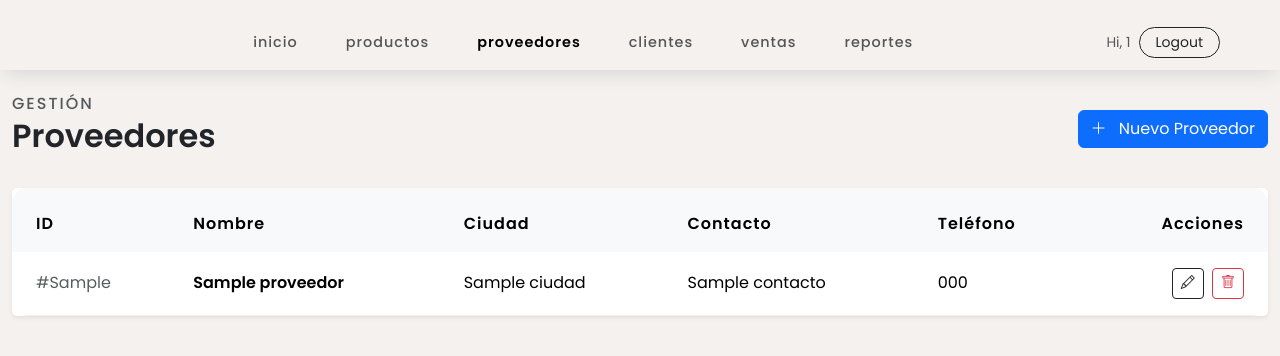
After one commit to noeEdwin/Fruteria_Flask, a Flask app: page /proveedores in a window 1280 px wide. The commit adds this page. Shown: the top 356 px of the page. Run offline with Flask 3, Linux system fonts and the light colour scheme; a user stored in the database is signed in; a database or web service that is not in the repository returns one stand-in record (values such as "Sample title"); some libraries are stand-ins or nearby versions; some web fonts are replaced.

Commit message:
Modulo proveedores version 1.0

```diff
--- a/app/__init__.py
+++ b/app/__init__.py
@@ -32,4 +32,7 @@ def create_app():
     from app.routes.clientes import clientes_bp
     app.register_blueprint(clientes_bp)
 
+    from app.routes.proveedores import proveedores_bp
+    app.register_blueprint(proveedores_bp)
+
     return app
--- /dev/null
+++ b/app/models/proveedor.py
@@ -0,0 +1,75 @@
+from config.db import get_cursor
+
+def get_all_providers():
+    with get_cursor() as cur:
+        cur.execute("SELECT * FROM proveedor ORDER BY id_p")
+        return cur.fetchall()
+
+def get_provider_by_id(id_p):
+    with get_cursor() as cur:
+        cur.execute("SELECT * FROM proveedor WHERE id_p = %s", (id_p,))
+        return cur.fetchone()
+
+def get_next_provider_id():
+    with get_cursor() as cur:
+        cur.execute("SELECT COALESCE(MAX(id_p), 1999) + 1 as next_id FROM proveedor")
+        return cur.fetchone()['next_id']
+
+def add_provider(data):
+    with get_cursor() as cur:
+        id_p = get_next_provider_id()
+        cur.execute("""
+            INSERT INTO proveedor (id_p, nombre, ciudad, contacto, tel_contacto)
+            VALUES (%s, %s, %s, %s, %s)
+        """, (id_p, data['nombre'], data['ciudad'], data['contacto'], data['tel_contacto']))
+        return id_p
+
+def update_provider(id_p, data):
+    with get_cursor() as cur:
+        cur.execute("""
+            UPDATE proveedor
+            SET nombre=%s, ciudad=%s, contacto=%s, tel_contacto=%s
+            WHERE id_p=%s
+        """, (data['nombre'], data['ciudad'], data['contacto'], data['tel_contacto'], id_p))
+
+def delete_provider(id_p):
+    """
+    Elimina un proveedor solo si no está en uso.
+    Lanza una excepción personalizada si está en uso.
+    """
+    usage = check_provider_in_use(id_p)
+    if usage['in_use']:
+        reasons = []
+        if usage['compras'] > 0:
+            reasons.append(f"{usage['compras']} compra(s)")
+        if usage['productos'] > 0:
+            reasons.append(f"{usage['productos']} producto(s) asociado(s)")
+
+        message = f"No se puede eliminar el proveedor porque está asociado a: {', '.join(reasons)}"
+        raise ValueError(message)
+
+    with get_cursor() as cur:
+        cur.execute("DELETE FROM proveedor WHERE id_p = %s", (id_p,))
+
+def check_provider_in_use(id_p):
+    """
+    Verifica si un proveedor está siendo usado en compras o tiene productos asociados.
+    """
+    with get_cursor() as cur:
+        # Verificar en compra
+        cur.execute("SELECT COUNT(*) as count FROM compra WHERE id_p = %s", (id_p,))
+        compras_count = cur.fetchone()['count']
+
+        # Verificar en producto_proveedor
+        cur.execute("SELECT COUNT(*) as count FROM producto_proveedor WHERE id_p = %s", (id_p,))
+        productos_count = cur.fetchone()['count']
+
+        is_in_use = (compras_count > 0) or (productos_count > 0)
+
+        details = {
+            'in_use': is_in_use,
+            'compras': compras_count,
+            'productos': productos_count
+        }
+
+        return details
--- /dev/null
+++ b/app/routes/proveedores.py
@@ -0,0 +1,63 @@
+from flask import Blueprint, render_template, request, redirect, url_for, flash, jsonify
+from flask_login import login_required
+from app.models.proveedor import get_all_providers, add_provider, update_provider, delete_provider, get_provider_by_id
+
+proveedores_bp = Blueprint('proveedores', __name__)
+
+@proveedores_bp.route("/proveedores")
+@login_required
+def index():
+    proveedores = get_all_providers()
+    return render_template("proveedores.html", proveedores=proveedores)
+
+@proveedores_bp.route("/proveedores/add", methods=["POST"])
+@login_required
+def add():
+    try:
+        data = {
+            'nombre': request.form['nombre'],
+            'ciudad': request.form['ciudad'],
+            'contacto': request.form['contacto'],
+            'tel_contacto': request.form['tel_contacto']
+        }
+        add_provider(data)
+        flash("Proveedor registrado correctamente", "success")
+    except Exception as e:
+        flash(f"Error al registrar proveedor: {e}", "danger")
+    return redirect(url_for('proveedores.index'))
+
+@proveedores_bp.route("/proveedores/edit/<int:id_p>", methods=["POST"])
+@login_required
+def edit(id_p):
+    try:
+        data = {
+            'nombre': request.form['nombre'],
+            'ciudad': request.form['ciudad'],
+            'contacto': request.form['contacto'],
+            'tel_contacto': request.form['tel_contacto']
+        }
+        update_provider(id_p, data)
+        flash("Proveedor actualizado correctamente", "success")
+    except Exception as e:
+        flash(f"Error al actualizar proveedor: {e}", "danger")
+    return redirect(url_for('proveedores.index'))
+
+@proveedores_bp.route("/proveedores/delete/<int:id_p>")
+@login_required
+def delete(id_p):
+    try:
+        delete_provider(id_p)
+        flash("Proveedor eliminado correctamente", "success")
+    except ValueError as e:
+        flash(str(e), "warning")
+    except Exception as e:
+        flash(f"Error al eliminar proveedor: {e}", "danger")
+    return redirect(url_for('proveedores.index'))
+
+@proveedores_bp.route("/proveedores/get/<int:id_p>")
+@login_required
+def get_json(id_p):
+    provider = get_provider_by_id(id_p)
+    if provider:
+        return jsonify(provider)
+    return jsonify({'error': 'Proveedor no encontrado'}), 404
--- a/app/templates/layout_dashboard.html
+++ b/app/templates/layout_dashboard.html
@@ -40,7 +40,7 @@
               <a class="nav-link {% if request.endpoint == 'products.productos' %}active{% endif %}" href="{{ url_for('products.productos') }}">Productos</a>
             </li>
             <li class="nav-item mx-3">
-              <a class="nav-link" href="#">Proveedores</a>
+              <a class="nav-link {% if 'proveedores' in request.endpoint %}active{% endif %}" href="{{ url_for('proveedores.index') }}">Proveedores</a>
             </li>
             <li class="nav-item mx-3">
               <a class="nav-link {% if 'clientes' in request.endpoint %}active{% endif %}" href="{{ url_for('clientes.index') }}">Clientes</a>
--- /dev/null
+++ b/app/templates/proveedores.html
@@ -0,0 +1,131 @@
+{% extends "layout_dashboard.html" %}
+
+{% block title %}Proveedores - Frutería{% endblock %}
+
+{% block content %}
+<div class="container-fluid py-4">
+    <div class="d-flex justify-content-between align-items-center mb-4">
+        <div>
+            <h6 class="text-uppercase text-muted ls-1 mb-1">Gestión</h6>
+            <h1 class="h2 fw-bold">Proveedores</h1>
+        </div>
+        <button class="btn btn-primary" data-bs-toggle="modal" data-bs-target="#modalProveedor" onclick="resetForm()">
+            <i class="bi bi-plus-lg me-2"></i> Nuevo Proveedor
+        </button>
+    </div>
+
+    <div class="card border-0 shadow-sm">
+        <div class="card-body p-0">
+            <div class="table-responsive">
+                <table class="table table-hover align-middle mb-0">
+                    <thead class="table-light">
+                        <tr>
+                            <th class="ps-4">ID</th>
+                            <th>Nombre</th>
+                            <th>Ciudad</th>
+                            <th>Contacto</th>
+                            <th>Teléfono</th>
+                            <th class="text-end pe-4">Acciones</th>
+                        </tr>
+                    </thead>
+                    <tbody>
+                        {% for p in proveedores %}
+                        <tr>
+                            <td class="ps-4 text-muted">#{{ p.id_p }}</td>
+                            <td class="fw-bold">{{ p.nombre }}</td>
+                            <td>{{ p.ciudad }}</td>
+                            <td>{{ p.contacto }}</td>
+                            <td>{{ p.tel_contacto }}</td>
+                            <td class="text-end pe-4">
+                                <button class="btn btn-sm btn-outline-dark me-1" onclick="editProvider({{ p.id_p }})">
+                                    <i class="bi bi-pencil"></i>
+                                </button>
+                                <a href="{{ url_for('proveedores.delete', id_p=p.id_p) }}" class="btn btn-sm btn-outline-danger" onclick="return confirm('¿Eliminar proveedor?');">
+                                    <i class="bi bi-trash"></i>
+                                </a>
+                            </td>
+                        </tr>
+                        {% else %}
+                        <tr>
+                            <td colspan="6" class="text-center py-5 text-muted">
+                                No hay proveedores registrados
+                            </td>
+                        </tr>
+                        {% endfor %}
+                    </tbody>
+                </table>
+            </div>
+        </div>
+    </div>
+</div>
+
+<!-- Modal Proveedor -->
+<div class="modal fade" id="modalProveedor" tabindex="-1">
+    <div class="modal-dialog">
+        <div class="modal-content">
+            <div class="modal-header border-0">
+                <h5 class="modal-title fw-bold" id="modalTitle">Nuevo Proveedor</h5>
+                <button type="button" class="btn-close" data-bs-dismiss="modal"></button>
+            </div>
+            <form action="{{ url_for('proveedores.add') }}" method="POST" id="formProveedor">
+                <div class="modal-body">
+                    <div class="mb-3">
+                        <label class="form-label">Nombre de la Empresa</label>
+                        <input type="text" class="form-control" name="nombre" id="inputNombre" required>
+                    </div>
+                    <div class="mb-3">
+                        <label class="form-label">Ciudad</label>
+                        <input type="text" class="form-control" name="ciudad" id="inputCiudad" required>
+                    </div>
+                    <div class="row g-3">
+                        <div class="col-md-6">
+                            <label class="form-label">Persona de Contacto</label>
+                            <input type="text" class="form-control" name="contacto" id="inputContacto" required>
+                        </div>
+                        <div class="col-md-6">
+                            <label class="form-label">Teléfono</label>
+                            <input type="text" class="form-control" name="tel_contacto" id="inputTelefono" required>
+                        </div>
+                    </div>
+                </div>
+                <div class="modal-footer border-0">
+                    <button type="button" class="btn btn-light" data-bs-dismiss="modal">Cancelar</button>
+                    <button type="submit" class="btn btn-primary">Guardar</button>
+                </div>
+            </form>
+        </div>
+    </div>
+</div>
+{% endblock %}
+
+{% block scripts %}
+<script>
+function resetForm() {
+    document.getElementById('formProveedor').reset();
+    document.getElementById('formProveedor').action = "{{ url_for('proveedores.add') }}";
+    document.getElementById('modalTitle').textContent = "Nuevo Proveedor";
+}
+
+async function editProvider(id) {
+    try {
+        const response = await fetch(`/proveedores/get/${id}`);
+        const data = await response.json();
+
+        if (data.error) return;
+
+        document.getElementById('formProveedor').action = `/proveedores/edit/${id}`;
+        document.getElementById('modalTitle').textContent = "Editar Proveedor";
+
+        document.getElementById('inputNombre').value = data.nombre;
+        document.getElementById('inputCiudad').value = data.ciudad;
+        document.getElementById('inputContacto').value = data.contacto;
+        document.getElementById('inputTelefono').value = data.tel_contacto;
+
+        new bootstrap.Modal(document.getElementById('modalProveedor')).show();
+    } catch (e) {
+        console.error(e);
+        alert('Error al cargar datos del proveedor');
+    }
+}
+</script>
+{% endblock %}
```
